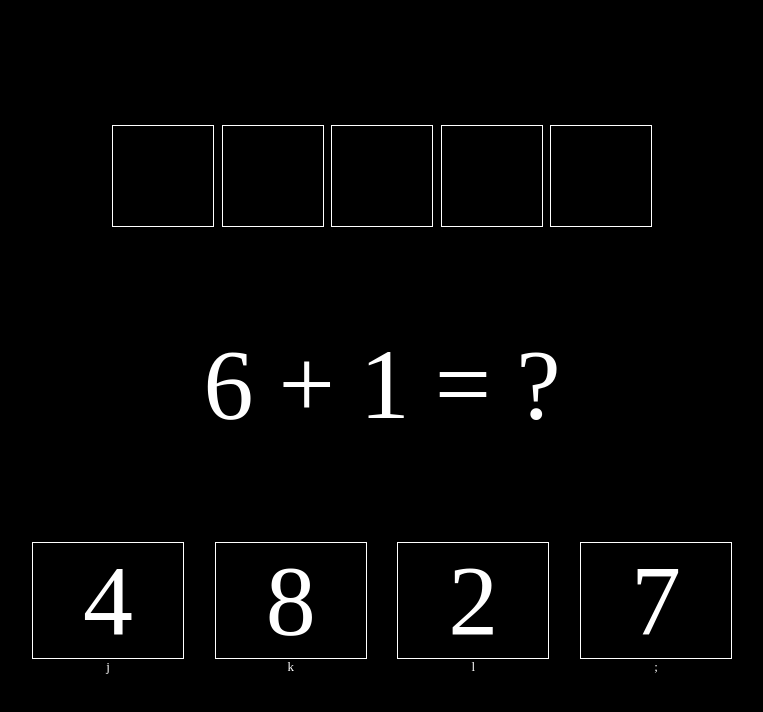
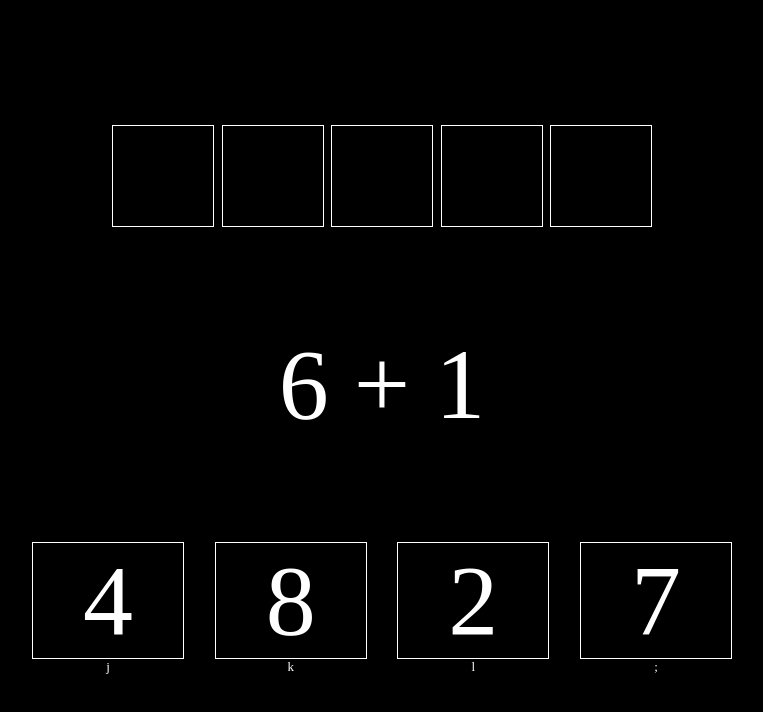
Before and after one commit to yohosuff/bishop, an Angular app: page / in a window 1280 px wide. Shown: the top 712 px of the page, without its empty margins (258-1021 px from the left). Built offline with nearby package versions, Linux system fonts and the light colour scheme.

Commit message:
remove "= ?"

```diff
--- a/src/app/app.component.html
+++ b/src/app/app.component.html
@@ -5,7 +5,7 @@
 
     <div class="divider"></div>
 
-    <div *ngIf="state === 'ask'">{{left}} + {{right}} = ? </div>
+    <div *ngIf="state === 'ask'">{{left}} + {{right}}</div>
     <div *ngIf="state === 'correct'">Correct!</div>
     <div *ngIf="state === 'incorrect'">Try again...</div>
     <div *ngIf="state === 'win'"> You win! </div>
```
